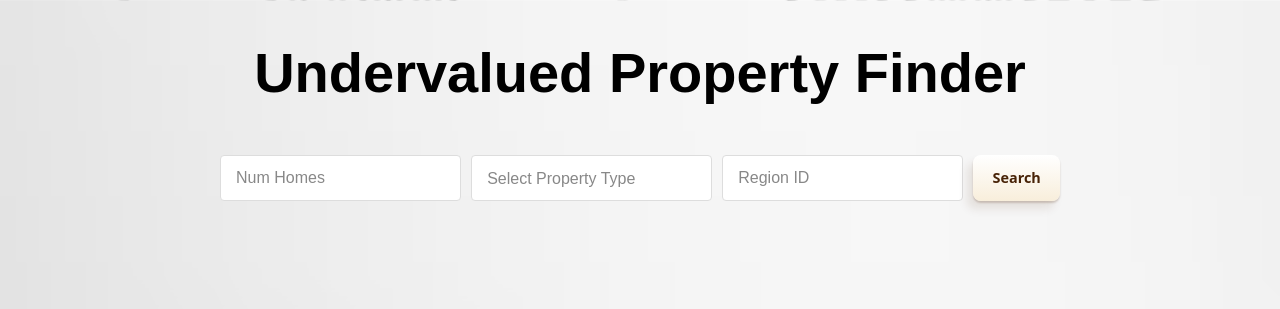
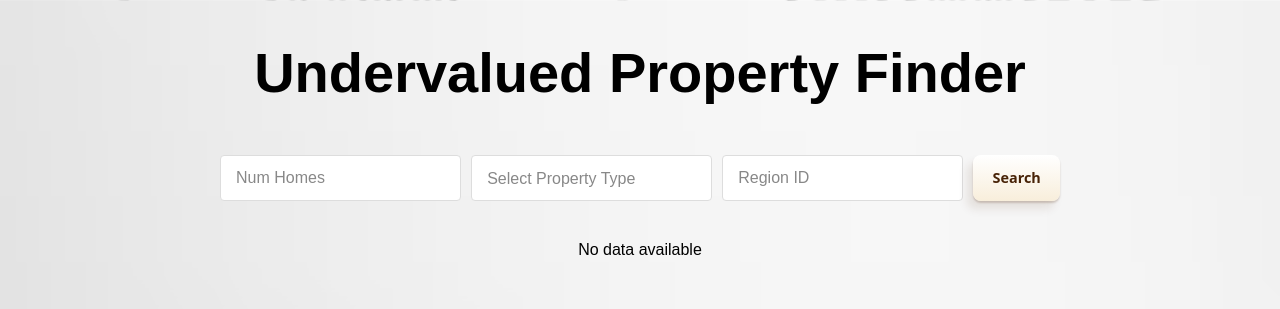
Before and after one commit to atulchoudhary29/property-finder, a React (Create React App) app in the folder Frontend/: page / in a window 1280 px wide. Shown: the top 309 px of the page. Built offline with nearby package versions, Linux system fonts and the light colour scheme.

Commit message:
Update App.js

```diff
--- a/Frontend/src/App.js
+++ b/Frontend/src/App.js
@@ -207,7 +207,11 @@ function App() {
         </div>
       )}
 
-      {tableData && (
+      {!processing && !tableData && (
+        <div className="no-data-available">No data available</div>
+      )}
+
+      {tableData && tableData.length > 0 && (
         <div className="data-table-container">
           <table className="data-table">
             <thead>
```
